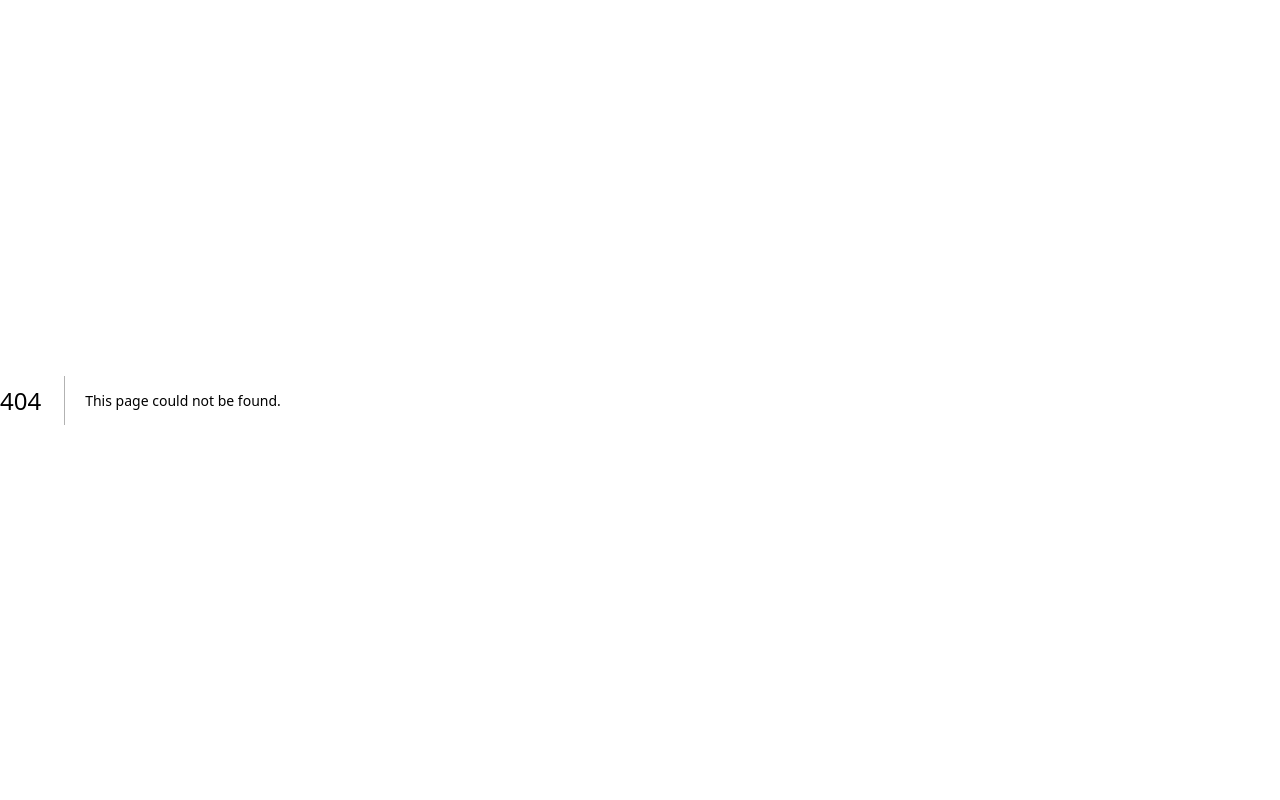
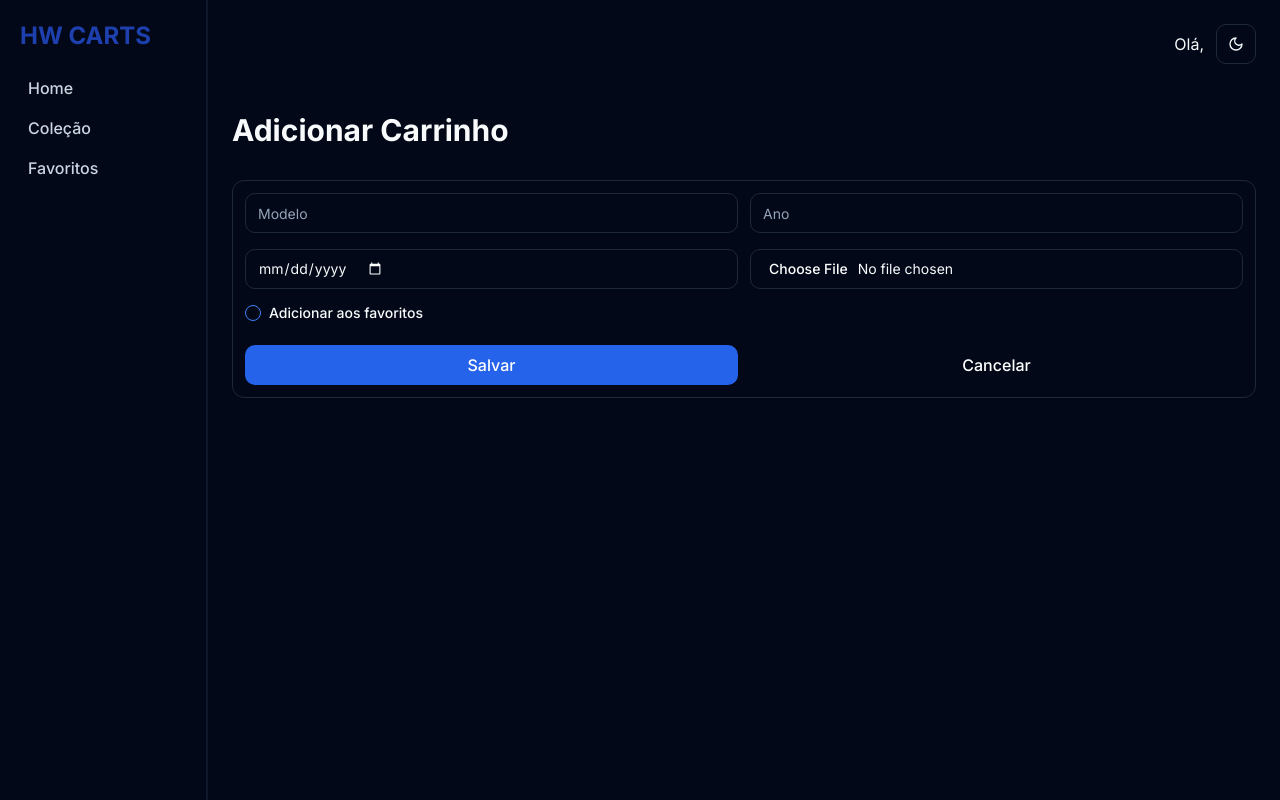
Before and after one commit to andreyaraujo-dev/hw-carts, a Next.js app: page /collection/add in a window 1280 px wide. Before the commit this address had no page. Built offline with nearby package versions, Linux system fonts and the light colour scheme; no server answers.

Commit message:
feat: adiciona paginas de listagem de colecao e adicao de carrinho

```diff
--- a/package.json
+++ b/package.json
@@ -12,6 +12,7 @@
     "postinstall": "husky install"
   },
   "dependencies": {
+    "@radix-ui/react-checkbox": "^1.0.4",
     "@radix-ui/react-dropdown-menu": "^2.0.6",
     "@radix-ui/react-slot": "^1.0.2",
     "axios": "^1.6.7",
--- /dev/null
+++ b/src/app/(dasboard)/collection/add/page.tsx
@@ -0,0 +1,54 @@
+'use client'
+
+import { Container } from '@/components/Container'
+import { Button } from '@/components/ui/button'
+import { Card, CardContent, CardFooter } from '@/components/ui/card'
+import { Checkbox } from '@/components/ui/checkbox'
+import { Input } from '@/components/ui/input'
+import { useRouter } from 'next/navigation'
+
+export default function AddCart() {
+  const router = useRouter()
+
+  return (
+    <Container>
+      <h1 className="font-bold text-3xl mb-3">Adicionar Carrinho</h1>
+
+      <Card className="w-full">
+        <CardContent className="p-3 flex flex-col space-y-4">
+          <div className="w-full flex space-x-0 md:space-x-3 flex-col md:flex-row space-y-3 md:space-y-0">
+            <Input type="text" placeholder="Modelo" />
+            <Input type="tel" placeholder="Ano" />
+          </div>
+          <div className="w-full flex space-x-0 md:space-x-3 flex-col md:flex-row space-y-3 md:space-y-0">
+            <Input type="date" placeholder="Data da compra" />
+            <Input type="file" placeholder="Imagem" />
+          </div>
+          <div className="w-full flex space-x-3 flex-col md:flex-row space-y-3 md:space-y-0">
+            <div className="flex items-center space-x-2">
+              <Checkbox id="isFavorite" />
+              <label
+                htmlFor="isFavorite"
+                className="text-sm font-medium leading-none peer-disabled:cursor-not-allowed peer-disabled:opacity-70"
+              >
+                Adicionar aos favoritos
+              </label>
+            </div>
+          </div>
+        </CardContent>
+        <CardFooter className="p-3 flex space-x-0 md:space-x-3 flex-col md:flex-row space-y-3 md:space-y-0">
+          <Button className="bg-blue-600 text-white font-medium text-base w-full">
+            Salvar
+          </Button>
+          <Button
+            onClick={() => router.back()}
+            className="text-white font-medium text-base w-full"
+            variant="ghost"
+          >
+            Cancelar
+          </Button>
+        </CardFooter>
+      </Card>
+    </Container>
+  )
+}
--- /dev/null
+++ b/src/app/(dasboard)/collection/page.tsx
@@ -0,0 +1,56 @@
+'use client'
+
+import { Container } from '@/components/Container'
+import { Skeleton } from '@/components/ui/skeleton'
+import { useCarts } from '@/services/react-query/hooks/useCarts'
+import { CartCard } from '../home/components/CartCard'
+import { Button } from '@/components/ui/button'
+import Link from 'next/link'
+
+export default function Collection() {
+  const { data, isLoading } = useCarts()
+  const imageURL =
+    'https://i.pinimg.com/originals/ac/34/84/ac348422c1fd4d46f9a652f32839f8d6.jpg'
+
+  return (
+    <Container>
+      <div className="w-full flex justify-between">
+        <span>
+          <h1 className="font-bold text-3xl mb-3">Sua Coleção</h1>
+        </span>
+
+        <Link href="/collection/add">
+          <Button className="bg-blue-600 text-white font-medium text-base">
+            Adicionar
+          </Button>
+        </Link>
+      </div>
+
+      <div className="flex items-center space-x-3 w-full flex-wrap">
+        {isLoading ? (
+          <Skeleton className="w-96 m-2" />
+        ) : data && data?.length > 0 ? (
+          data?.map((cart) => (
+            <CartCard
+              key={cart._id}
+              imageURL={imageURL}
+              model={cart.model}
+              purchaseDate={new Date(cart.purchaseDate).toLocaleDateString(
+                'pt-BR',
+                {
+                  day: '2-digit',
+                  month: '2-digit',
+                  year: 'numeric'
+                }
+              )}
+              year={cart.year}
+              isFavorite={cart.isFavorite}
+            />
+          ))
+        ) : (
+          <p>Você não adicionou nenhum carro à sua coleção.</p>
+        )}
+      </div>
+    </Container>
+  )
+}
--- a/src/components/AsideMenu/index.tsx
+++ b/src/components/AsideMenu/index.tsx
@@ -1,18 +1,26 @@
+import Link from 'next/link'
+
 export function AsideMenu() {
   return (
-    <aside className="h-full w-52 border-r-2 border-r-slate-900 p-5 flex flex-col space-y-4">
+    <aside className="hidden h-full w-52 border-r-2 border-r-slate-900 p-5 md:flex flex-col space-y-4">
       <span className="font-bold text-2xl text-blue-800">HW CARTS</span>
 
       <ul className="text-base font-medium text-slate-300">
+        <Link href="/home">
           <li className="hover:bg-slate-900 transition-all duration-300 rounded-md p-2 hover:cursor-pointer">
             Home
           </li>
+        </Link>
+        <Link href="/collection">
           <li className="hover:bg-slate-900 transition-all duration-300 rounded-md p-2 hover:cursor-pointer">
             Coleção
           </li>
+        </Link>
+        <Link href="/favorites">
           <li className="hover:bg-slate-900 transition-all duration-300 rounded-md p-2 hover:cursor-pointer">
             Favoritos
           </li>
+        </Link>
       </ul>
     </aside>
   )
--- /dev/null
+++ b/src/components/Container/index.tsx
@@ -0,0 +1,9 @@
+interface ContainerProps {
+  children: React.ReactNode
+}
+
+export function Container({ children }: ContainerProps) {
+  return (
+    <div className="flex w-full h-full p-6 flex-col space-y-5">{children}</div>
+  )
+}
--- /dev/null
+++ b/src/components/ui/checkbox.tsx
@@ -0,0 +1,30 @@
+"use client"
+
+import * as React from "react"
+import * as CheckboxPrimitive from "@radix-ui/react-checkbox"
+import { Check } from "lucide-react"
+
+import { cn } from "@/lib/utils"
+
+const Checkbox = React.forwardRef<
+  React.ElementRef<typeof CheckboxPrimitive.Root>,
+  React.ComponentPropsWithoutRef<typeof CheckboxPrimitive.Root>
+>(({ className, ...props }, ref) => (
+  <CheckboxPrimitive.Root
+    ref={ref}
+    className={cn(
+      "peer h-4 w-4 shrink-0 rounded-sm border border-primary ring-offset-background focus-visible:outline-none focus-visible:ring-2 focus-visible:ring-ring focus-visible:ring-offset-2 disabled:cursor-not-allowed disabled:opacity-50 data-[state=checked]:bg-primary data-[state=checked]:text-primary-foreground",
+      className
+    )}
+    {...props}
+  >
+    <CheckboxPrimitive.Indicator
+      className={cn("flex items-center justify-center text-current")}
+    >
+      <Check className="h-4 w-4" />
+    </CheckboxPrimitive.Indicator>
+  </CheckboxPrimitive.Root>
+))
+Checkbox.displayName = CheckboxPrimitive.Root.displayName
+
+export { Checkbox }
--- /dev/null
+++ b/src/components/ui/input.tsx
@@ -0,0 +1,25 @@
+import * as React from "react"
+
+import { cn } from "@/lib/utils"
+
+export interface InputProps
+  extends React.InputHTMLAttributes<HTMLInputElement> {}
+
+const Input = React.forwardRef<HTMLInputElement, InputProps>(
+  ({ className, type, ...props }, ref) => {
+    return (
+      <input
+        type={type}
+        className={cn(
+          "flex h-10 w-full rounded-md border border-input bg-background px-3 py-2 text-sm ring-offset-background file:border-0 file:bg-transparent file:text-sm file:font-medium placeholder:text-muted-foreground focus-visible:outline-none focus-visible:ring-2 focus-visible:ring-ring focus-visible:ring-offset-2 disabled:cursor-not-allowed disabled:opacity-50",
+          className
+        )}
+        ref={ref}
+        {...props}
+      />
+    )
+  }
+)
+Input.displayName = "Input"
+
+export { Input }
```
Also changed, not shown: 1 other file (tests, documents, lock files or other folders). Lines whose indentation alone changed are shown as unchanged.
